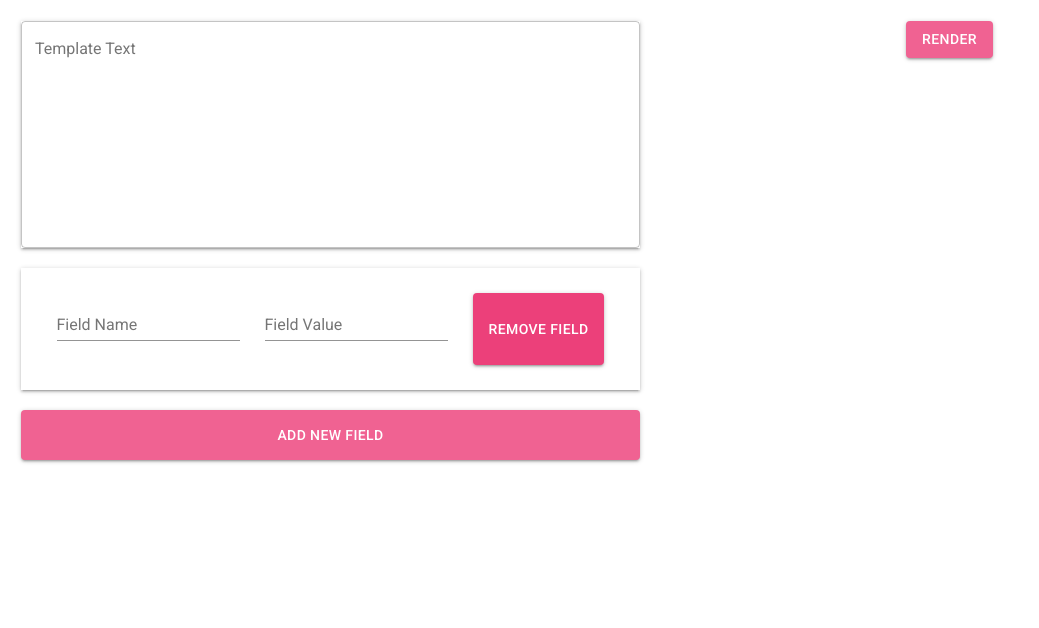
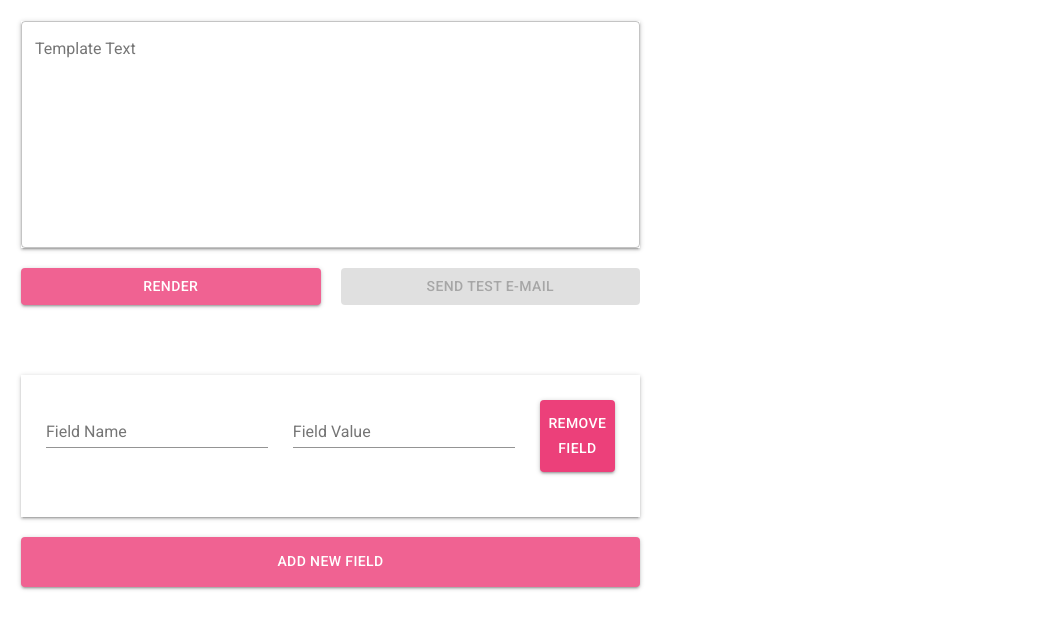
Before and after one commit to fulcircle/templatey, a React (Create React App) app in the folder frontend/: page / in a window 1280 px wide. Shown: the top 628 px of the page, without its empty margins (0-1039 px from the left). Built offline with nearby package versions, Linux system fonts and the light colour scheme.

Commit message:
Add nice alerts and an email dialog.

```diff
--- a/frontend/src/App.tsx
+++ b/frontend/src/App.tsx
@@ -13,6 +13,8 @@ import {Util} from "./util/Util";
 // Material-UI
 import 'typeface-roboto'
 import {Button, Grid} from '@material-ui/core/'
+import Alert from "./components/Alert/Alert";
+import EmailDialog from "./components/EmailDialog/EmailDialog";
 
 class Validation {
 
@@ -25,10 +27,13 @@ class Validation {
 }
 
 interface State {
+    emailDialogOpen: boolean,
+    alertOpen: boolean,
+    alertMessage: string,
     validation: Validation,
     rendered: TemplateRenderResponse,
-    toRender: ToRender
-    emailFields: EmailFields
+    toRender: ToRender,
+    emailFields: EmailFields,
 }
 
 // Create a Validation context that's accessible to all children components so they can validate themselves
@@ -39,6 +44,9 @@ class App extends Component<{}, State> {
     constructor(props: any) {
         super(props);
         this.state = {
+            emailDialogOpen: false,
+            alertOpen: false,
+            alertMessage: "",
             toRender: new ToRender({ template_fields: [new TemplateFields({name: "", value: ""})], template_text: '' }),
             emailFields: new EmailFields({from: "", to: ""}),
             validation: new Validation({validationErrors: [], pristine: true}),
@@ -49,16 +57,20 @@ class App extends Component<{}, State> {
         }
     }
 
+    componentDidMount(): void {
+        this.validate();
+    }
+
     addTemplateField() {
         let toRender = new ToRender(this.state.toRender);
         toRender.template_fields.push(new TemplateFields({name: "", value: ""}));
-        this.setState({toRender: toRender});
+        this.setState({toRender: toRender}, () => this.validate(['render']));
     }
 
     removeTemplateField(idx: number) {
         let toRender = new ToRender(this.state.toRender);
         toRender.template_fields.splice(idx, 1);
-        this.setState({toRender: toRender});
+        this.setState({toRender: toRender}, () => this.validate(['render']));
     }
 
     onTemplateFieldChange(event: ChangeEvent<HTMLInputElement|HTMLTextAreaElement>, idx: number, property: string) {
@@ -93,7 +105,7 @@ class App extends Component<{}, State> {
                     let rendered = await Api.render(this.state.toRender);
 
                     if (rendered.template_error.has_error) {
-                        alert("There was an error when rendering your template: " + rendered.template_error.error_msg + " Please check your template text is properly formulated.")
+                        this.openAlert("There was an error when rendering your template: " + rendered.template_error.error_msg + " Please check your template text is properly formulated.")
                     } else {
                         this.setState({rendered: rendered});
                     }
@@ -105,7 +117,7 @@ class App extends Component<{}, State> {
                         alert_text += "Status code: " + e.response.status;
                     }
 
-                    alert(alert_text)
+                    this.openAlert(alert_text)
                 }
             }
         })
@@ -136,7 +148,8 @@ class App extends Component<{}, State> {
                     await this.renderTemplate();
                     await Api.send_email(this.state.toRender, this.state.emailFields);
 
-                    alert("Email sent successfully!");
+                    this.openAlert("EmailDialog sent successfully!");
+                    this.closeEmailDialog();
 
 
                 } catch (e) {
@@ -146,9 +159,25 @@ class App extends Component<{}, State> {
                         alert_text += "Status code: " + e.response.status;
                     }
 
-                    alert(alert_text)
+                    this.openAlert(alert_text)
                 }
             }})
+    }
+
+    openAlert(alertMsg: string) {
+        this.setState({alertOpen: true, alertMessage: alertMsg})
+    }
+
+    closeAlert() {
+        this.setState({alertOpen: false})
+    }
+
+    openEmailDialog() {
+        this.setState({emailDialogOpen: true})
+    }
+
+    closeEmailDialog() {
+        this.setState({emailDialogOpen: false})
     }
 
     validate(groups: Array<string>=[]) {
@@ -169,23 +198,44 @@ class App extends Component<{}, State> {
         return errors.length === 0;
     }
 
+    get shouldDisableEmailButton() {
+        let emailErrors =
+            this.state.validation.validationErrors.filter((validationError) => {
+            return validationError.target !== this.state.emailFields
+        });
+
+        return emailErrors.length !== 0;
+    }
+
     render() {
         return (
             <Grid container direction="row" wrap={"nowrap"} spacing={8} style={{padding: 25}}>
                 <ValidationContext.Provider value={this.state.validation}>
                     <Grid container direction="column" style={{width: "50%", maxWidth: 800}}>
-                        {/*<EmailPane*/}
-                            {/*emailFields={this.state.emailFields}*/}
-                            {/*sendEmail={ () => this.sendEmail() }*/}
-                            {/*updateEmailFields={ (event: ChangeEvent<HTMLInputElement>,*/}
-                                                 {/*emailFields: EmailFields,*/}
-                                                 {/*property: string) => this.onEmailFieldsChange(event, emailFields, property)}*/}
-                        {/*/>*/}
 
                         <TemplateTextPane
                             toRender={this.state.toRender}
                             changeText={(event: ChangeEvent<HTMLTextAreaElement>) => this.onTemplateTextChange(event)}
                         />
+                        <Grid container direction={"row"} wrap={"nowrap"} style={{marginBottom: 50}}>
+                        <Button
+                            variant="contained"
+                            color="primary"
+                            onClick={ () => this.renderTemplate() }
+                            style={{width: "50%", marginBottom: 20, marginRight: 20}}
+                        >
+                            Render
+                        </Button>
+                        <Button
+                            variant="contained"
+                            color="primary"
+                            disabled={this.shouldDisableEmailButton}
+                            onClick={ () => this.openEmailDialog() }
+                            style={{width: "50%", marginBottom: 20}}>
+                            Send Test E-mail
+                        </Button>
+                        </Grid>
+
                         <TemplateFieldsPane
                             template_fields={this.state.toRender.template_fields}
                             addField={() => this.addTemplateField()}
@@ -194,16 +244,30 @@ class App extends Component<{}, State> {
                         />
                     </Grid>
 
+                    <EmailDialog open={this.state.emailDialogOpen}
+                                 emailFields={this.state.emailFields}
+                                 sendEmail={() => this.sendEmail()}
+                                 onEmailFieldsChange={(event: ChangeEvent<HTMLInputElement>,
+                                                       emailFields: EmailFields,
+                                                       property: string) => this.onEmailFieldsChange(event, emailFields, property)}
+                                 handleEmailDialogClose={() => this.closeEmailDialog()}/>
+
+
                 </ValidationContext.Provider>
 
                 <Grid container direction="column" alignItems={"center"} justify={"flex-start"} style={{width: "50%"}}>
                     <div className="PreviewContent" dangerouslySetInnerHTML={ {__html: DOMPurify.sanitize(this.state.rendered.template)} } />
-                    <Button variant="contained" color="primary" className="render_button" onClick={ () => this.renderTemplate() }>
-                        Render
-                    </Button>
                 </Grid>
 
+                <Alert
+                    alertMessage={this.state.alertMessage}
+                    alertTitle={"Error"}
+                    handleClose={() => this.closeAlert()}
+                    open={this.state.alertOpen}/>
             </Grid>
+
+
+
         );
     }
 }
--- /dev/null
+++ b/frontend/src/components/Alert/Alert.tsx
@@ -0,0 +1,44 @@
+import React, {Component} from 'react';
+import {
+    Button,
+    Dialog,
+    DialogActions,
+    DialogContent,
+    DialogContentText,
+    DialogTitle,
+} from "@material-ui/core";
+
+interface Props {
+    alertTitle: string
+    alertMessage: string
+    open: boolean,
+    handleClose: Function
+}
+
+class Alert extends Component<Props> {
+
+
+    constructor(props: Props) {
+        super(props);
+    }
+
+    render() {
+        return (<Dialog
+            open={this.props.open}>
+            <DialogTitle>Error</DialogTitle>
+            <DialogContent>
+                <DialogContentText id="alert-dialog-description">
+                    {this.props.alertMessage}
+                </DialogContentText>
+            </DialogContent>
+            <DialogActions>
+                <Button onClick={() => this.props.handleClose()} color="primary" autoFocus>
+                    Ok
+                </Button>
+            </DialogActions>
+        </Dialog>)
+
+    }
+}
+
+export default Alert;
--- /dev/null
+++ b/frontend/src/components/EmailDialog/EmailDialog.tsx
@@ -0,0 +1,44 @@
+import React, {ChangeEvent, Component} from 'react';
+import Button from '@material-ui/core/Button';
+import Dialog from '@material-ui/core/Dialog';
+import DialogActions from '@material-ui/core/DialogActions';
+import DialogContent from '@material-ui/core/DialogContent';
+import DialogTitle from '@material-ui/core/DialogTitle';
+import EmailPane from "../EmailPane/EmailPane";
+import {EmailFields} from "../../data/request/EmailFields.class";
+
+interface Props {
+    open: boolean,
+    emailFields: EmailFields,
+    sendEmail: Function,
+    onEmailFieldsChange: Function
+    handleEmailDialogClose: Function,
+}
+
+class EmailDialog extends Component<Props> {
+
+    render() {
+        return (
+            <div>
+                <Dialog open={this.props.open} onClose={() => this.props.handleEmailDialogClose()}>
+                    <DialogTitle>Send Test E-mail</DialogTitle>
+                    <DialogContent>
+                        <EmailPane emailFields={this.props.emailFields}
+                                   sendEmail={() => this.props.sendEmail()}
+                                   updateEmailFields={
+                                       (event: ChangeEvent<HTMLInputElement>,
+                                         emailFields: EmailFields,
+                                         property: string) => this.props.onEmailFieldsChange(event, emailFields, property)}/>
+                    </DialogContent>
+                    <DialogActions>
+                        <Button onClick={() => this.props.handleEmailDialogClose(false)} color="primary">
+                            Close
+                        </Button>
+                    </DialogActions>
+                </Dialog>
+            </div>
+        );
+    }
+}
+
+export default EmailDialog;
--- a/frontend/src/components/TemplateFieldsPane/TemplateFieldsPane.tsx
+++ b/frontend/src/components/TemplateFieldsPane/TemplateFieldsPane.tsx
@@ -23,7 +23,7 @@ class TemplateFieldsPane extends Component<Props, {}> {
             return (
                 <ValidationContext.Consumer key={idx}>
                     {({ validationErrors, pristine })  => (
-                        <Grid justify={"center"} container direction="row" wrap="nowrap" style={{padding: 25, marginBottom: 20}}>
+                        <Grid container justify={"center"} direction="row" wrap="nowrap" style={{padding: 25, marginBottom: 20}}>
                             <ValidatableInput
                                 value={field.name}
                                 label="Field Name"
@@ -54,8 +54,8 @@ class TemplateFieldsPane extends Component<Props, {}> {
         });
 
         return (
-            <Grid direction={"column"}>
-                <Paper style={{width: "100%"}}>
+            <Grid container direction={"column"}>
+                <Paper style={{width: "100%", marginBottom: 20}}>
                     {fields}
                 </Paper>
                 <Button style={{width: "100%", height: 50}} variant="contained" color="primary" className="AddFieldButton" onClick={event => this.props.addField()}>
--- a/frontend/src/components/ValidatableInput/ValidatableInput.tsx
+++ b/frontend/src/components/ValidatableInput/ValidatableInput.tsx
@@ -81,7 +81,7 @@ class ValidatableInput extends Component<Props, {}> {
         }
 
         return (
-            <Grid direction={"column"} style={{position: "relative"}}>
+            <Grid container direction={"column"} style={{position: "relative"}}>
                 <TextField className={this.errorClass}
                            value={this.props.value}
                            multiline={this.props.multiline}
```
Also changed, not shown: frontend/src/components/EmailPane/EmailPane.tsx (+6 -6 lines).
